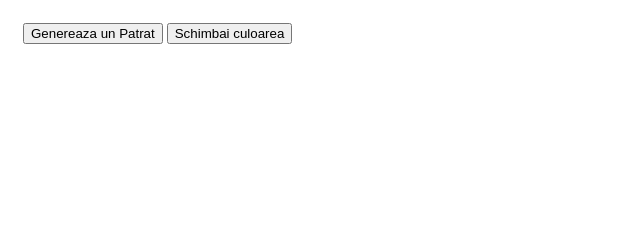
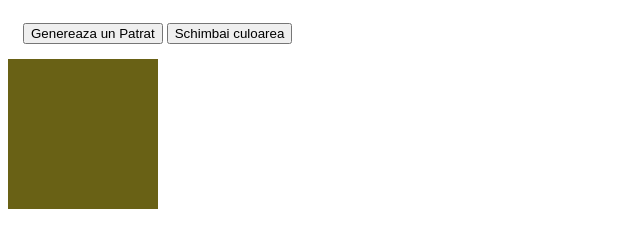
Before and after one commit to katudore899/ProiectPatrate, a plain HTML site: page index.html in a window 1280 px wide. Both pictures are taken after a click on the button "Genereaza un Patrat". Shown: the whole page, without its empty margins (0-640 px from the left). Drawn offline with Linux system fonts and the light colour scheme.

Commit message:
featured-am-creat-functionalul

```diff
--- a/index.html
+++ b/index.html
@@ -8,14 +8,19 @@
 </head>
 <body>
 
-    <div class="butoane">
-        <button id="generate">Genereaza un Patrat</button>
-        <button id="change-color"> Schimbai culoarea</button>
-    </div>
+ <div class="container">
+     <div class="butoane">
+         <button id="generate">Genereaza un Patrat</button>
+         <button id="change-color"> Schimbai culoarea</button>
+     </div>
 
-    <div class="masa-lucru">
+     <div class="patrat">
 
-    </div>
+     </div>
+ </div>
 
+    <script src="script.js">
+
+    </script>
 </body>
 </html>
--- /dev/null
+++ b/script.js
@@ -0,0 +1,17 @@
+const generate_button = document.querySelector('#generate');
+const change_color = document.querySelector('#change-color');
+const masa_de_lucru = document.querySelector('.patrat');
+
+generate_button.addEventListener('click', () => {
+    masa_de_lucru.classList.add("patrat-generat")
+})
+
+const change_color2 = () =>{
+    let randomColor = Math.floor(Math.random()*16777215).toString(16);
+    masa_de_lucru.style.backgroundColor = `#${randomColor}`;
+    // color.innerHTML = `#${randomColor}`
+}
+
+
+change_color.addEventListener('click', change_color2)
+change_color2()
--- a/style.css
+++ b/style.css
@@ -4,7 +4,13 @@
 }
 
 .patrat-generat{
-    width: 50px;
-    height: 50px;
+    width: 150px;
+    height: 150px;
     background-color: #f4f4f4;
 }
+.container{
+    display: flex;
+    justify-content: space-between;
+    flex-direction: column;
+
+}
```
